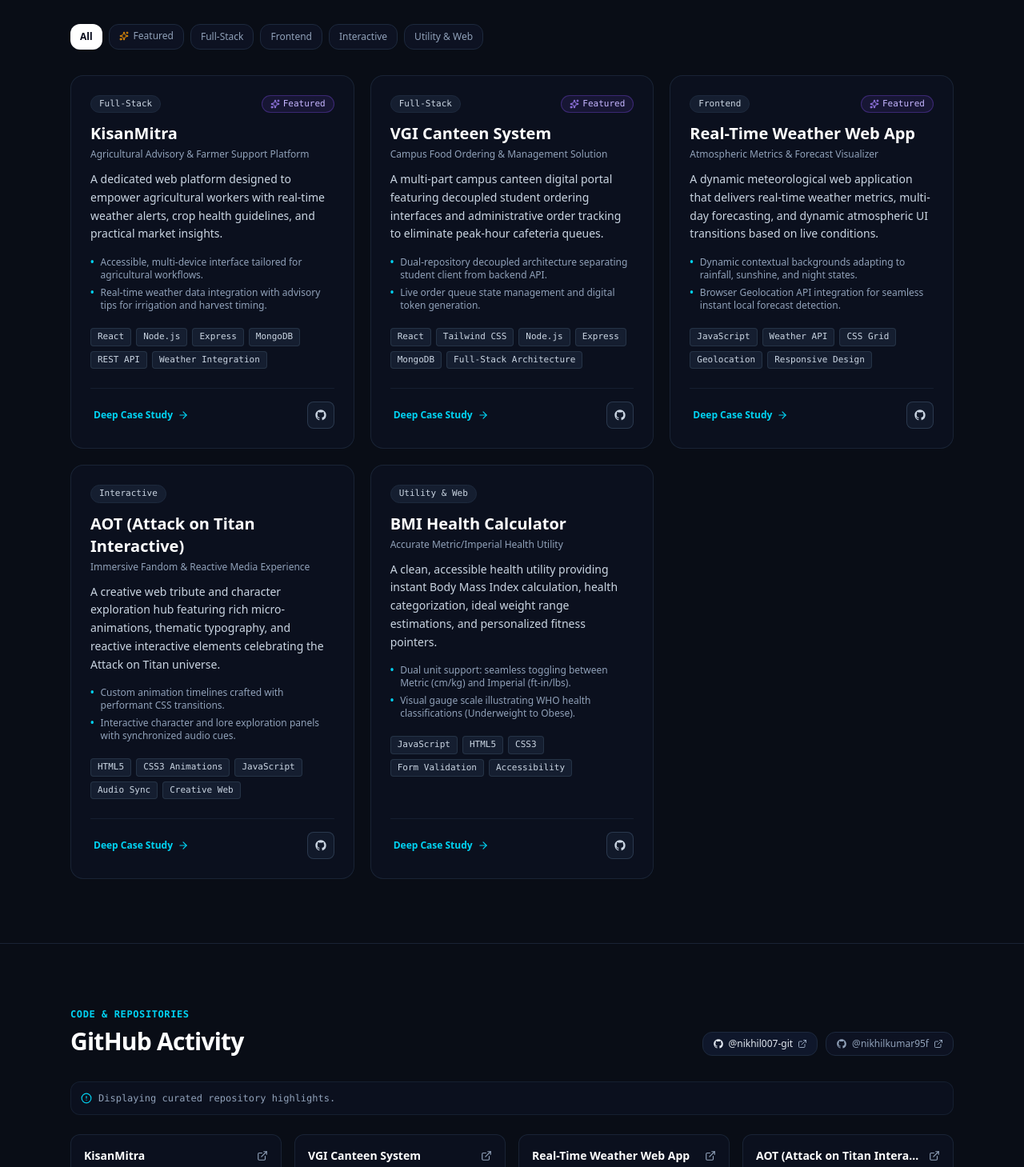
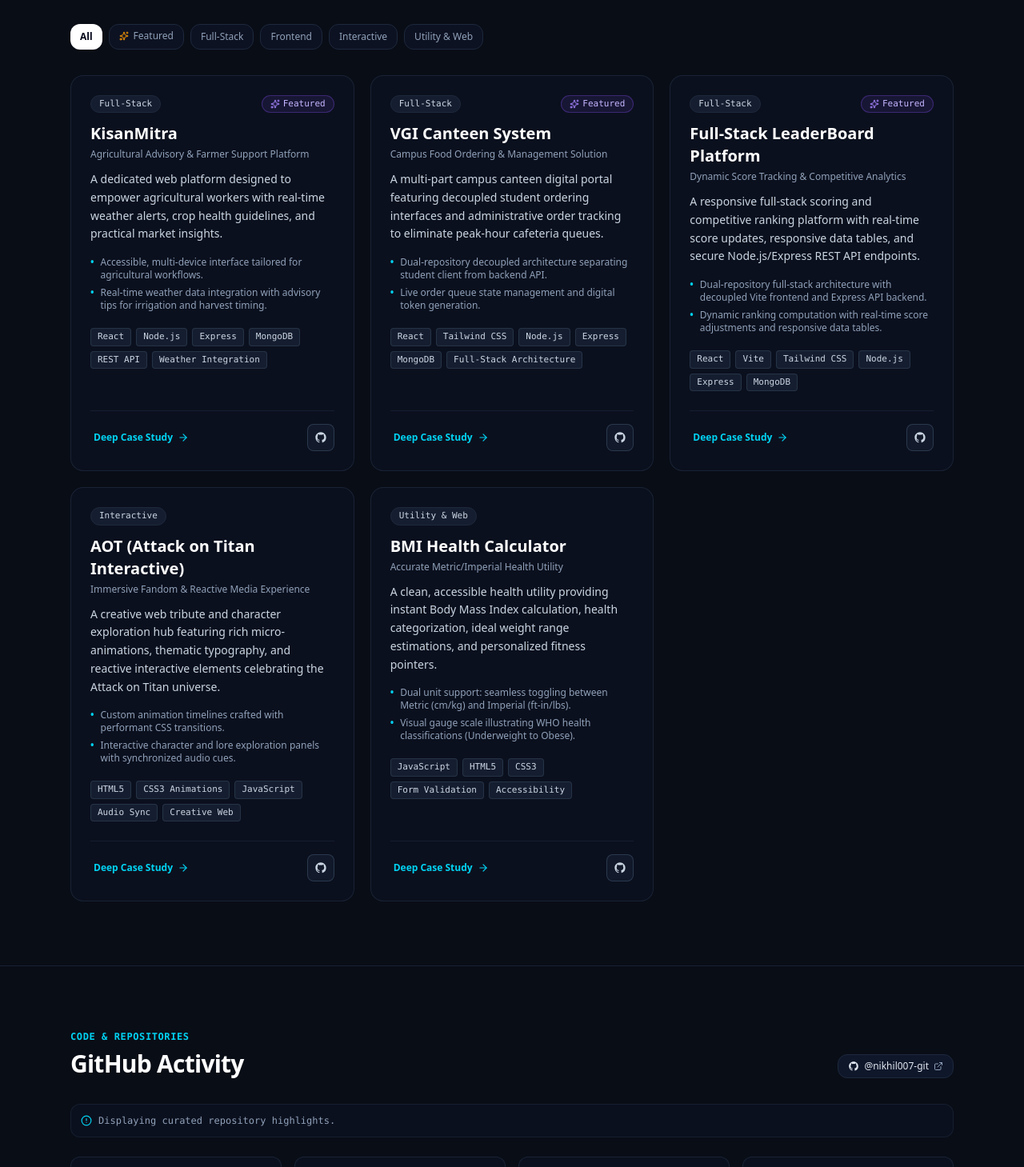
Before and after one commit to nikhil007-git/portfolio, a Next.js app: page / in a window 1280 px wide. Shown: the part 2851-4310 px from the top of the page at 80% size. Built offline with nearby package versions, Linux system fonts and the light colour scheme; no server answers.

Commit message:
feat: show only official GitHub account nikhil007-git with transferred repositories

```diff
--- a/src/components/github/GitHubActivity.tsx
+++ b/src/components/github/GitHubActivity.tsx
@@ -62,17 +62,6 @@ export function GitHubActivity() {
             >
               <GithubIcon className="w-3.5 h-3.5" />
               <span>@nikhil007-git</span>
-              <ExternalLink className="w-3 h-3 text-slate-400" />
-            </a>
-
-            <a
-              href="https://github.com/nikhilkumar95f"
-              target="_blank"
-              rel="noopener noreferrer"
-              className="inline-flex items-center gap-1.5 px-3 py-1.5 rounded-xl text-xs font-medium bg-white dark:bg-slate-900/60 border border-slate-200 dark:border-slate-800 text-slate-600 dark:text-slate-400 hover:border-slate-300 dark:hover:border-slate-700 transition-colors"
-            >
-              <GithubIcon className="w-3.5 h-3.5" />
-              <span>@nikhilkumar95f</span>
               <ExternalLink className="w-3 h-3 text-slate-400" />
             </a>
           </div>
--- a/src/content/portfolioData.ts
+++ b/src/content/portfolioData.ts
@@ -36,17 +36,10 @@ export const portfolioData: ProfileData = {
   socials: [
     {
       platform: 'github',
-      label: 'GitHub (Primary)',
+      label: 'GitHub',
       url: 'https://github.com/nikhil007-git',
       username: 'nikhil007-git',
       primary: true
-    },
-    {
-      platform: 'github',
-      label: 'GitHub (Secondary)',
-      url: 'https://github.com/nikhilkumar95f',
-      username: 'nikhilkumar95f',
-      primary: false
     },
     {
       platform: 'linkedin',
@@ -208,8 +201,8 @@ export const portfolioData: ProfileData = {
       category: 'Full-Stack',
       featured: true,
       tags: ['React', 'Tailwind CSS', 'Node.js', 'Express', 'MongoDB', 'Full-Stack Architecture'],
-      githubUrl: 'https://github.com/nikhil007-git/VGI-Canteen-frontend',
-      githubUrlSecondary: 'https://github.com/nikhil007-git/VGI-Canteen-backend',
+      githubUrl: 'https://github.com/nikhil007-git/Vgi-canteen-frontend',
+      githubUrlSecondary: 'https://github.com/nikhil007-git/Vgi-canteen-backend',
       highlights: [
         'Dual-repository decoupled architecture separating student client from backend API.',
         'Live order queue state management and digital token generation.',
@@ -245,43 +238,45 @@ export const portfolioData: ProfileData = {
       }
     },
     {
-      id: 'weather-application',
-      title: 'Real-Time Weather Web App',
-      subtitle: 'Atmospheric Metrics & Forecast Visualizer',
-      description: 'A dynamic meteorological web application that delivers real-time weather metrics, multi-day forecasting, and dynamic atmospheric UI transitions based on live conditions.',
-      category: 'Frontend',
+      id: 'leaderboard-system',
+      title: 'Full-Stack LeaderBoard Platform',
+      subtitle: 'Dynamic Score Tracking & Competitive Analytics',
+      description: 'A responsive full-stack scoring and competitive ranking platform with real-time score updates, responsive data tables, and secure Node.js/Express REST API endpoints.',
+      category: 'Full-Stack',
       featured: true,
-      tags: ['JavaScript', 'Weather API', 'CSS Grid', 'Geolocation', 'Responsive Design'],
-      githubUrl: 'https://github.com/nikhil007-git/Weather-Application',
+      tags: ['React', 'Vite', 'Tailwind CSS', 'Node.js', 'Express', 'MongoDB'],
+      githubUrl: 'https://github.com/nikhil007-git/LeaderBoard_Frontend',
+      githubUrlSecondary: 'https://github.com/nikhil007-git/LeaderBoard_Backend',
       highlights: [
-        'Dynamic contextual backgrounds adapting to rainfall, sunshine, and night states.',
-        'Browser Geolocation API integration for seamless instant local forecast detection.',
-        'Comprehensive breakdown: humidity, wind speed, UV index, and atmospheric pressure.'
+        'Dual-repository full-stack architecture with decoupled Vite frontend and Express API backend.',
+        'Dynamic ranking computation with real-time score adjustments and responsive data tables.',
+        'MongoDB data models for player profiles, competitive scores, and audit logging.'
       ],
       caseStudy: {
-        contextProblem: 'Many standard weather apps are weighed down by heavy ad scripts and slow page weight, delaying simple weather lookups.',
+        contextProblem: 'Manual score keeping and static leaderboards create delays, human scoring errors, and poor real-time engagement in competitive campus contests.',
         goals: [
-          'Build a lightweight, lightning-fast weather dashboard that loads in under 1 second.',
-          'Implement fluid visual status cues reflecting current weather parameters.',
-          'Support both global city searches and one-click GPS coordinate lookups.'
+          'Build an instant, responsive leaderboard interface with live position recalculation.',
+          'Create secure, validated REST API endpoints for score submissions and audit logging.',
+          'Ensure seamless viewing across mobile devices and large external display monitors.'
         ],
-        roleContribution: 'Solo developer — built complete frontend interface, asynchronous API ingestion, and condition-based theme switching.',
-        approachArchitecture: 'Pure client-side single page app consuming OpenWeather/Weather API endpoints with asynchronous fetch handling, data transformation, and responsive CSS Grid presentation.',
+        roleContribution: 'Full-Stack Engineer — architected both the Frontend (Vite/React/Tailwind) and Backend (Express/Node.js/MongoDB) repositories, designing the scoring algorithms and database schema.',
+        approachArchitecture: 'Client-server separation with high-performance Vite frontend querying a dedicated Express REST API with MongoDB aggregation for rank sorting.',
         keyFeatures: [
-          'Instant GPS-based weather lookup via HTML5 Geolocation API.',
-          'Global city search with input debouncing and query history.',
-          'Detailed atmospheric metrics grid (visibility, pressure, dew point, wind vectors).',
-          'Responsive design adapting gracefully from 320px screens to 4K displays.'
+          'Real-time rank sorting and position movement indicators.',
+          'Searchable and filterable participant rankings with pagination.',
+          'Protected API endpoints for authorized score updates.',
+          'Responsive high-contrast UI tailored for stage displays and personal devices.'
         ],
         techChoices: [
-          { tech: 'Modern Vanilla JS / React', reason: 'Minimized runtime overhead for maximum client responsiveness.' },
-          { tech: 'CSS Custom Properties', reason: 'Fast programmatic theme swaps corresponding to diurnal and weather states.' }
+          { tech: 'Vite & React', reason: 'Lightning-fast bundle load times and instant UI updates during high-frequency score changes.' },
+          { tech: 'Tailwind CSS', reason: 'Clean typography, responsive grid layout, and accessible color hierarchy.' },
+          { tech: 'Node.js & MongoDB', reason: 'Flexible document modeling and efficient aggregation pipelines for sorting user ranks.' }
         ],
-        challengesLearning: 'Handling asynchronous rate limits and normalizing varied error codes returned by external weather APIs when invalid city names were searched.',
-        outcome: 'Clean, reliable utility deployed on GitHub Pages with instant load performance.',
+        challengesLearning: 'Ensuring atomic score updates and avoiding race conditions during concurrent user submissions.',
+        outcome: 'Production-ready dual-repository full-stack application active on GitHub.',
         futureImprovements: [
-          'Add 7-day hourly temperature trend graphs using Chart.js.',
-          'Add severe weather push notification simulation.'
+          'Integrate WebSockets for instant live pushes without polling.',
+          'Add historical performance graphs and seasonal archive boards.'
         ]
       }
     },
--- a/src/lib/ai-grounding.ts
+++ b/src/lib/ai-grounding.ts
@@ -20,8 +20,7 @@ VERIFIED FACTS:
 - Availability: ${portfolioData.availability}
 - Email: ${portfolioData.email}
 - Key Links:
-  * Primary GitHub: https://github.com/nikhil007-git
-  * Secondary GitHub: https://github.com/nikhilkumar95f
+  * GitHub: https://github.com/nikhil007-git
   * LinkedIn: https://linkedin.com/in/nikhil-kumar-0n7
   * LeetCode: https://leetcode.com/u/Nikhil_kumar_10/
   * GeeksforGeeks: https://www.geeksforgeeks.org/profile/nikhil950qj4g
@@ -58,12 +57,12 @@ export const FALLBACK_FAQ: FallbackAnswer[] = [
     answer: `The VGI Canteen System is a full-stack campus food ordering portal designed for Vishveshwarya Group of Institutions. Built with a decoupled React + Tailwind frontend and an Express + MongoDB backend, it enables students to order meals, track live queues, and receive digital pickup tokens, reducing cafeteria wait times.`
   },
   {
-    keywords: ['weather', 'forecast'],
-    answer: `Nikhil created a Real-Time Weather Web App featuring HTML5 Geolocation, live atmospheric metrics (humidity, pressure, wind vectors), and dynamic condition-adaptive UI backgrounds. Repository: https://github.com/nikhil007-git/Weather-Application`
+    keywords: ['leaderboard', 'rank', 'contest', 'scoring'],
+    answer: `The Full-Stack LeaderBoard Platform is Nikhil's dynamic competitive scoring system built with React, Vite, Tailwind CSS, Node.js, Express, and MongoDB. It provides real-time ranking adjustments and data models for participants. Repositories: https://github.com/nikhil007-git/LeaderBoard_Frontend and https://github.com/nikhil007-git/LeaderBoard_Backend`
   },
   {
     keywords: ['project', 'projects', 'work', 'built', 'portfolio'],
-    answer: `Nikhil has built several key engineering projects:\n1. KisanMitra (Agricultural advisory & weather support platform)\n2. VGI Canteen System (Decoupled campus cafeteria ordering system)\n3. Real-Time Weather Web App (Dynamic meteorological visualizer)\n4. AOT Interactive Experience (High-performance web animation showcase)\n5. BMI Health Calculator (Accessible health utility with WHO scales)\nExplore the 'Projects' section for complete case studies!`
+    answer: `Nikhil has built several key engineering projects on his GitHub (https://github.com/nikhil007-git):\n1. KisanMitra (Agricultural advisory & farmer support platform)\n2. VGI Canteen System (Decoupled campus cafeteria ordering system)\n3. Full-Stack LeaderBoard Platform (Dynamic score tracking & competitive ranking)\n4. AOT Interactive Experience (High-performance web animation tribute)\n5. BMI Health Calculator (Accessible health utility with WHO scales)\nExplore the 'Projects' section for complete case studies!`
   },
   {
     keywords: ['education', 'college', 'university', 'study', 'degree', 'vgi', 'graduation'],
@@ -75,7 +74,7 @@ export const FALLBACK_FAQ: FallbackAnswer[] = [
   },
   {
     keywords: ['github', 'repo', 'repositories', 'code'],
-    answer: `Nikhil actively maintains two GitHub accounts:\n• Primary: https://github.com/nikhil007-git\n• Secondary: https://github.com/nikhilkumar95f\nTake a look at his repositories including KisanMitra, VGI Canteen, and Weather Application.`
+    answer: `Nikhil's official GitHub account is https://github.com/nikhil007-git where all his repositories and projects are hosted, including KisanMitra, VGI Canteen, Full-Stack LeaderBoard, and web utilities.`
   },
   {
     keywords: ['leetcode', 'dsa', 'geeksforgeeks', 'problem solving', 'gfg'],
```
